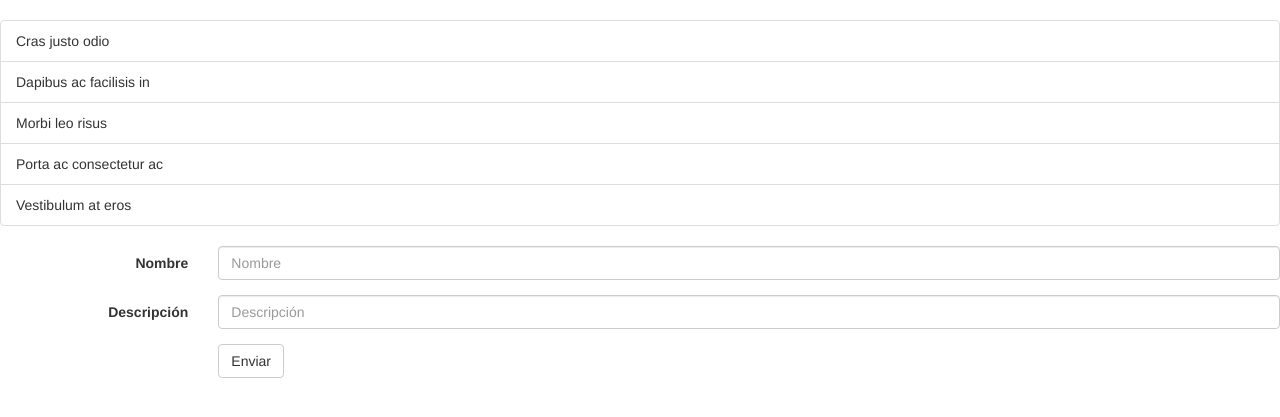
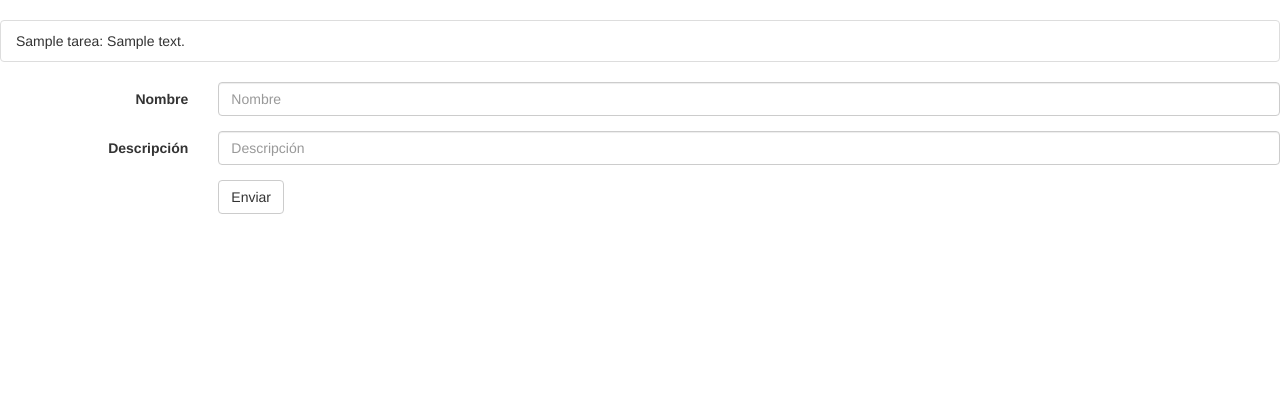
Before and after one commit to Unicen-Tuari/PW2017, a PHP site: page /tareas/index.php in a window 1280 px wide. Shown: the part 52-469 px from the top of the page. Run offline with PHP 8.4, Linux system fonts and the light colour scheme; tables that the repository leaves empty or names only in its code hold one stand-in row (values such as "Sample post").

Commit message:
Insercion y consulta de tareas

```diff
--- /dev/null
+++ b/tareas/bbdd.php
@@ -0,0 +1,24 @@
+<?php
+  function Conectar()
+  {
+    return new PDO('mysql:host=localhost;'
+            .'dbname=db_tareas;charset=utf8',
+            'root', '');
+  }
+  function InsertarTarea($nombre, $descripcion)
+  {
+    $db = Conectar();
+    $consulta = $db->prepare("INSERT INTO tarea (nombre, descripcion) ".
+                "VALUES (?,?)");
+    $result = $consulta->execute(array($nombre,$descripcion));
+    //muestra errores por pantalla
+    //var_dump($consulta->errorInfo());
+  }
+  function GetTareas()
+  {
+    $db = Conectar();
+    $consulta = $db->prepare("SELECT * FROM tarea");
+    $result = $consulta->execute();
+    return $consulta->fetchAll();
+  }
+?>
--- a/tareas/index.php
+++ b/tareas/index.php
@@ -1,3 +1,7 @@
+<?php
+  require_once('bbdd.php');
+  $tareas = GetTareas();
+ ?>
 <!DOCTYPE html>
 <html>
   <head>
@@ -27,24 +31,29 @@
         </div><!-- /.navbar-collapse -->
       </div><!-- /.container-fluid -->
     </nav>
+
     <ul class="list-group">
-      <li class="list-group-item">Cras justo odio</li>
-      <li class="list-group-item">Dapibus ac facilisis in</li>
-      <li class="list-group-item">Morbi leo risus</li>
-      <li class="list-group-item">Porta ac consectetur ac</li>
-      <li class="list-group-item">Vestibulum at eros</li>
+      <?php
+      foreach ($tareas  as $fila)
+      {
+        echo '<li class="list-group-item">'.
+                $fila['nombre'].': '.
+                $fila['descripcion'].
+              '</li>';
+      }
+      ?>
     </ul>
     <form class="form-horizontal" action="insertar_tarea.php" method="post">
       <div class="form-group">
         <label class="col-sm-2 control-label">Nombre</label>
         <div class="col-sm-10">
-          <input type="text" class="form-control" placeholder="Nombre">
+          <input type="text" class="form-control" name="nombre" placeholder="Nombre">
         </div>
       </div>
       <div class="form-group">
         <label for="inputDescripcion" class="col-sm-2 control-label">Descripción</label>
         <div class="col-sm-10">
-          <input type="text" class="form-control" id="inputDescripcion" placeholder="Descripción">
+          <input type="text" class="form-control" name="descripcion" id="inputDescripcion" placeholder="Descripción">
         </div>
       </div>
       <div class="form-group">
```
Also changed, not shown: tareas/insertar_tarea.php (+9 -11 lines).
